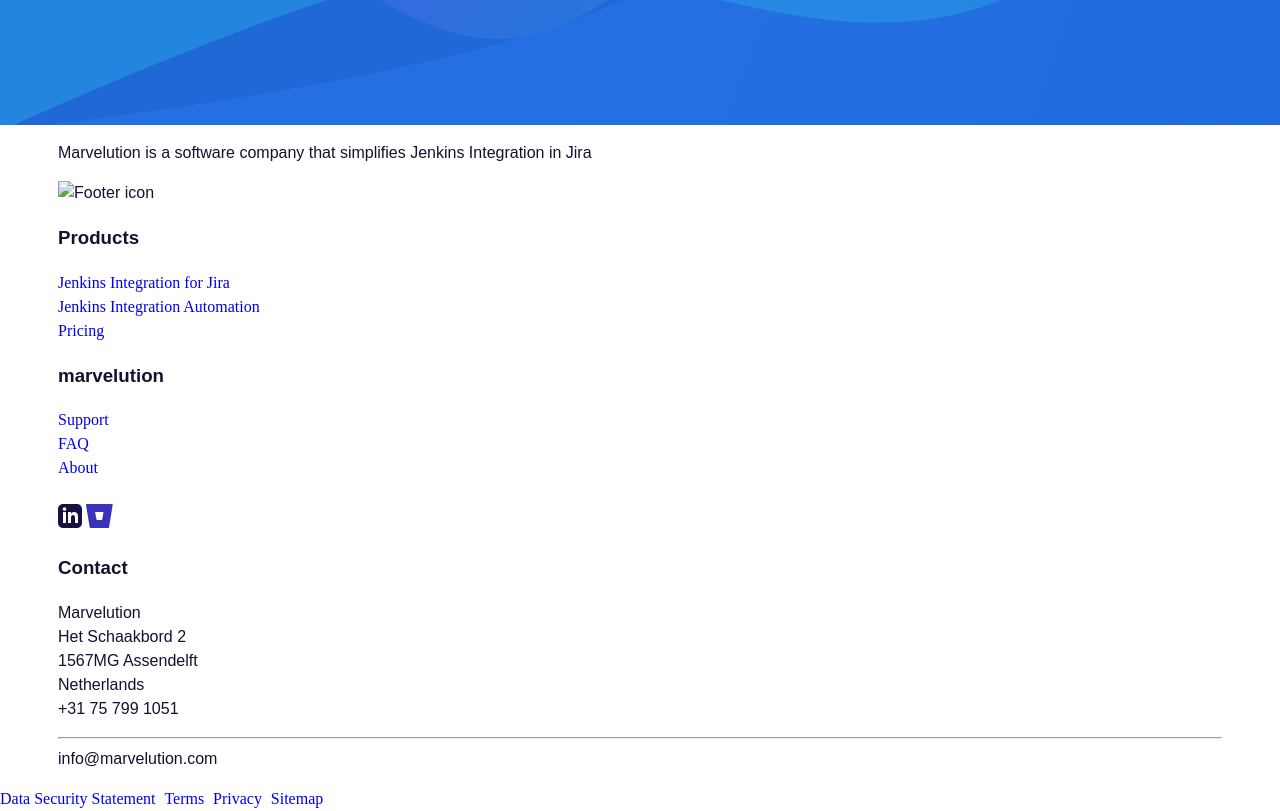
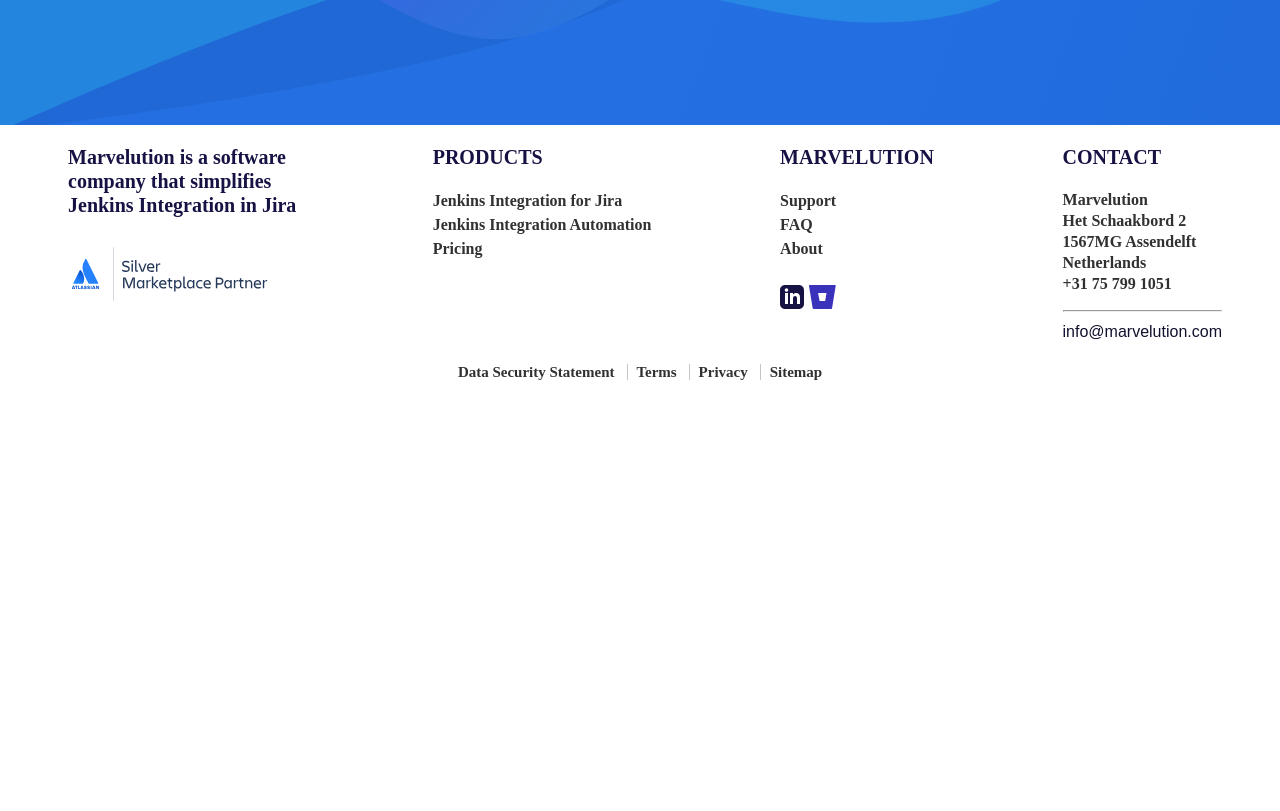
Before and after one commit to nadimshuvo/bismillah, a website built with webpack: page app/index.html in a window 1280 px wide. Shown: the part 1500-2311 px from the top of the page. After the commit the page ends 1884 px from the top, so only its background shows below. Built offline with nearby package versions, Linux system fonts and the light colour scheme; files whose address does not match are found by name; a web font is replaced by a local one.

Commit message:
Desktop Version completed

```diff
--- /dev/null
+++ b/app/assets/styles/modules/_footer.css
@@ -0,0 +1,112 @@
+.footer {
+    display: flex;
+    justify-content: space-between;
+
+    &__company {
+        max-width: 246px;
+
+        &-title {
+            padding-left: 10px;
+            font-family: Mont;
+            font-style: normal;
+            font-weight: 600;
+            font-size: 20px;
+            line-height: 24px;
+            color: #161344;
+        }
+
+        &-logo {
+            max-width: 90%;
+        }
+    }
+
+    &__products {
+        max-width: 260px;
+
+        &-title {
+            font-family: Mont;
+            font-style: normal;
+            font-weight: bold;
+            font-size: 20px;
+            line-height: 24px;
+            text-transform: uppercase;
+            color: #161344;
+        }
+
+        &-links {
+            font-family: Mont;
+            font-style: normal;
+            font-weight: 600;
+            font-size: 16px;
+            line-height: 21px;
+            color: #313131;
+        }
+    }
+
+    &__marvelution {
+
+        &-title {
+        font-family: Mont;
+        font-style: normal;
+        font-weight: bold;
+        font-size: 20px;
+        line-height: 24px;
+        text-transform: uppercase;
+        color: #161344;
+        }
+
+        &-links {
+            font-family: Mont;
+            font-style: normal;
+            font-weight: 600;
+            font-size: 16px;
+            line-height: 21px;
+            color: #313131;
+        }
+    }
+
+    &__contact {
+
+        &-title {
+            font-family: Mont;
+            font-style: normal;
+            font-weight: bold;
+            font-size: 20px;
+            line-height: 24px;
+            text-transform: uppercase;
+            color: #161344;
+        }
+
+        &-address {
+            font-family: Mont;
+            font-style: normal;
+            font-weight: 600;
+            font-size: 16px;
+            line-height: 21px;
+            color: #313131;
+        }
+    }
+}
+
+.footer__links {
+    display: grid;
+
+    &-A {
+        margin: auto;
+
+    }
+}
+
+.footer__links-A > a {
+        font-family: Mont;
+        font-style: normal;
+        font-weight: 600;
+        font-size: 15px;
+        line-height: 20px;
+        color: #313131;
+}
+
+.footer__links-A > a:nth-child(-n+3) {
+    border-right: 1px solid #C4C4C4;
+    padding-right: 12px;
+}
--- a/app/assets/styles/styles.css
+++ b/app/assets/styles/styles.css
@@ -6,4 +6,5 @@
 @import 'modules/_header.css';
 @import 'modules/_btn.css';
 @import 'modules/_choose-service.css';
-@import 'modules/_ticket.css'
+@import 'modules/_ticket.css';
+@import 'modules/_footer.css'
--- a/app/index.html
+++ b/app/index.html
@@ -88,7 +88,7 @@
 
         <div class="footer__company">
             <p class="footer__company-title">Marvelution is a software company that simplifies Jenkins Integration in Jira </p>
-            <img class="footer__company-logo" src="assets/images/icons/footer-new.svg" alt="Footer icon">
+            <img class="footer__company-logo" src="assets/images/ft-logo.svg" alt="Footer icon">
         </div>
 
         <div class="footer__products">
@@ -121,6 +121,7 @@
        </div>
     </div>
 
+    <!-- Footer Last Section-->
     <div class="footer__links">
         <div class="footer__links-A">
             <a href="http://" target="_blank" rel="noopener     noreferrer">Data Security Statement</a>&nbsp;
```
